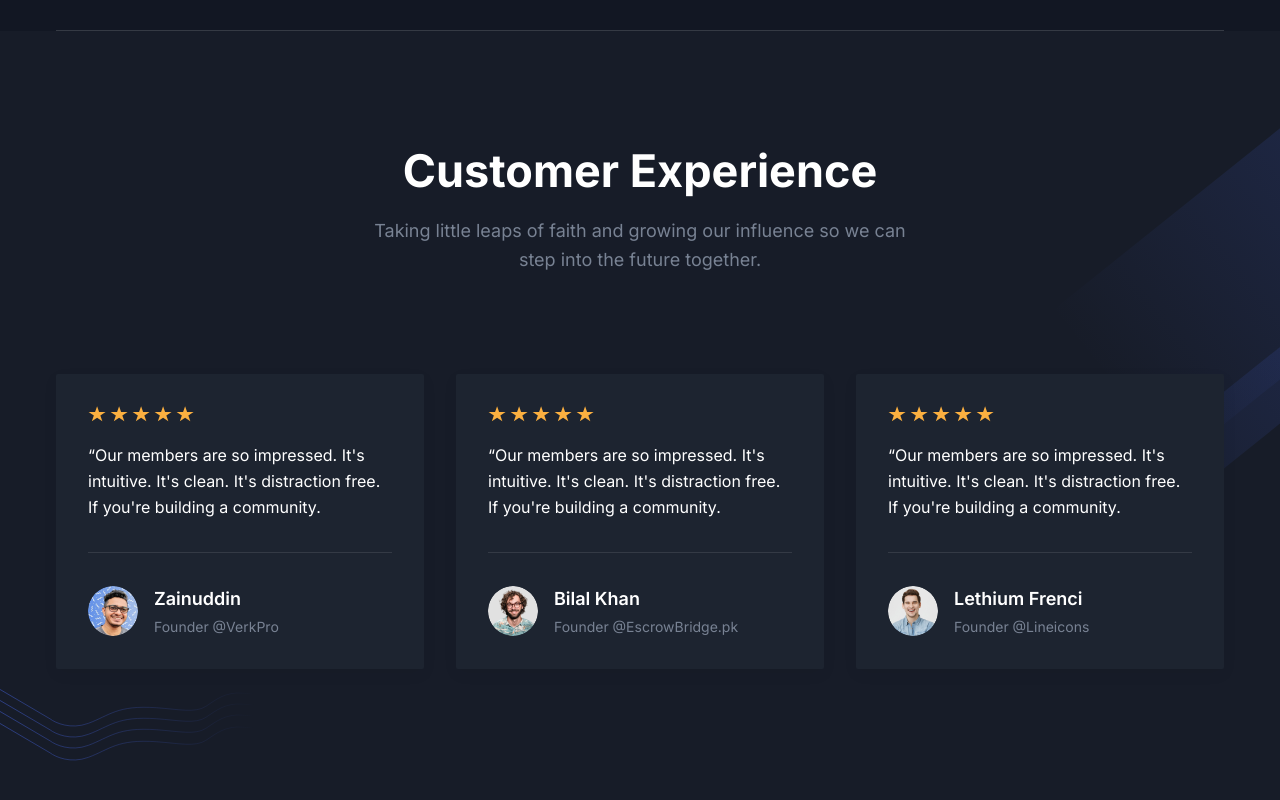
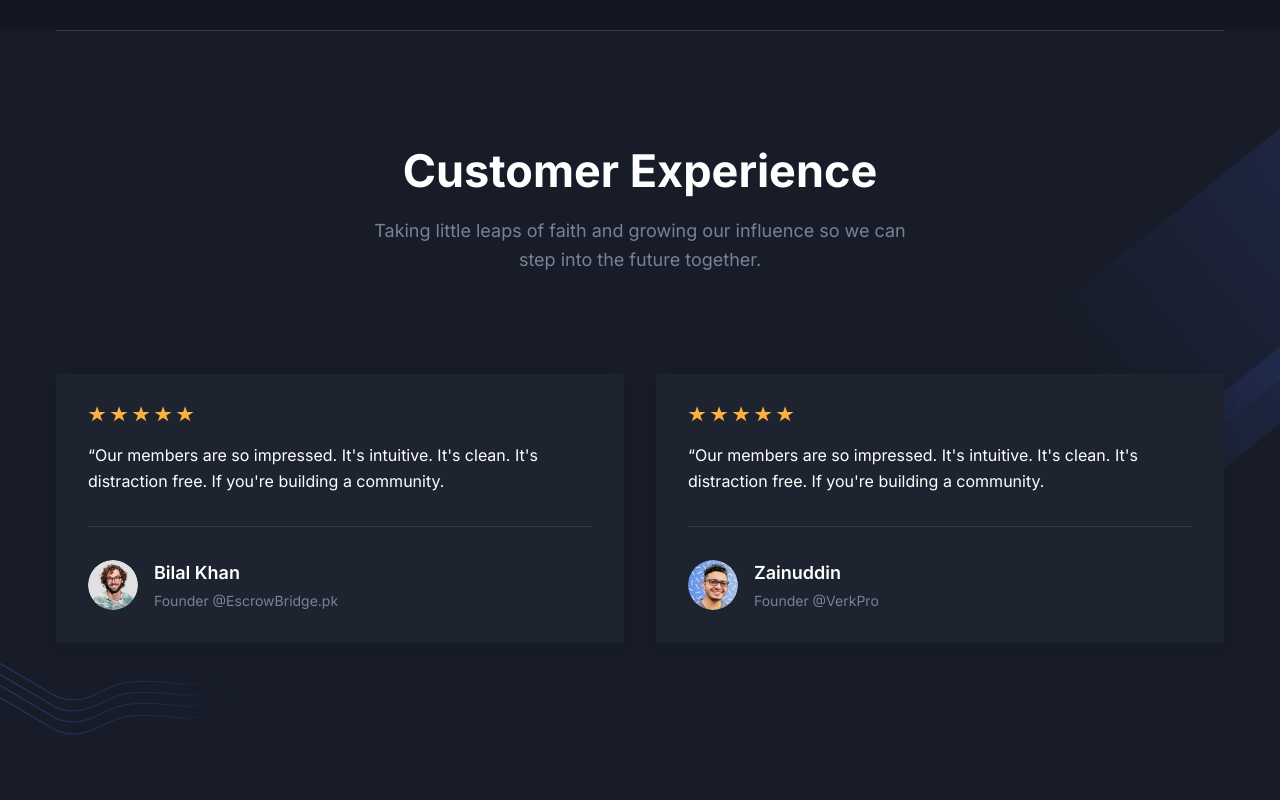
Before and after one commit to sameem786-blip/cot-web, a Next.js app: page / in a window 1280 px wide. Shown: the part 2750-3550 px from the top of the page. Built offline with nearby package versions, Linux system fonts and the light colour scheme.

Commit message:
show only 2 testimonials

```diff
--- a/src/components/Testimonials/index.tsx
+++ b/src/components/Testimonials/index.tsx
@@ -5,15 +5,6 @@
 const testimonialData: Testimonial[] = [
   {
     id: 1,
-    name: "Zainuddin",
-    designation: "Founder @VerkPro",
-    content:
-      "Our members are so impressed. It's intuitive. It's clean. It's distraction free. If you're building a community.",
-    image: "/images/testimonials/auth-01.png",
-    star: 5,
-  },
-  {
-    id: 2,
     name: "Bilal Khan",
     designation: "Founder @EscrowBridge.pk",
     content:
@@ -22,12 +13,12 @@
     star: 5,
   },
   {
-    id: 3,
-    name: "Lethium Frenci",
-    designation: "Founder @Lineicons",
+    id: 2,
+    name: "Zainuddin",
+    designation: "Founder @VerkPro",
     content:
       "Our members are so impressed. It's intuitive. It's clean. It's distraction free. If you're building a community.",
-    image: "/images/testimonials/auth-03.png",
+    image: "/images/testimonials/auth-01.png",
     star: 5,
   },
 ];
@@ -42,7 +33,7 @@
           center
         />
 
-        <div className="grid grid-cols-1 gap-x-8 gap-y-10 md:grid-cols-2 lg:grid-cols-3">
+        <div className="grid grid-cols-1 gap-x-8 gap-y-10 md:grid-cols-2 lg:grid-cols-2">
           {testimonialData.map((testimonial) => (
             <SingleTestimonial key={testimonial.id} testimonial={testimonial} />
           ))}
```
